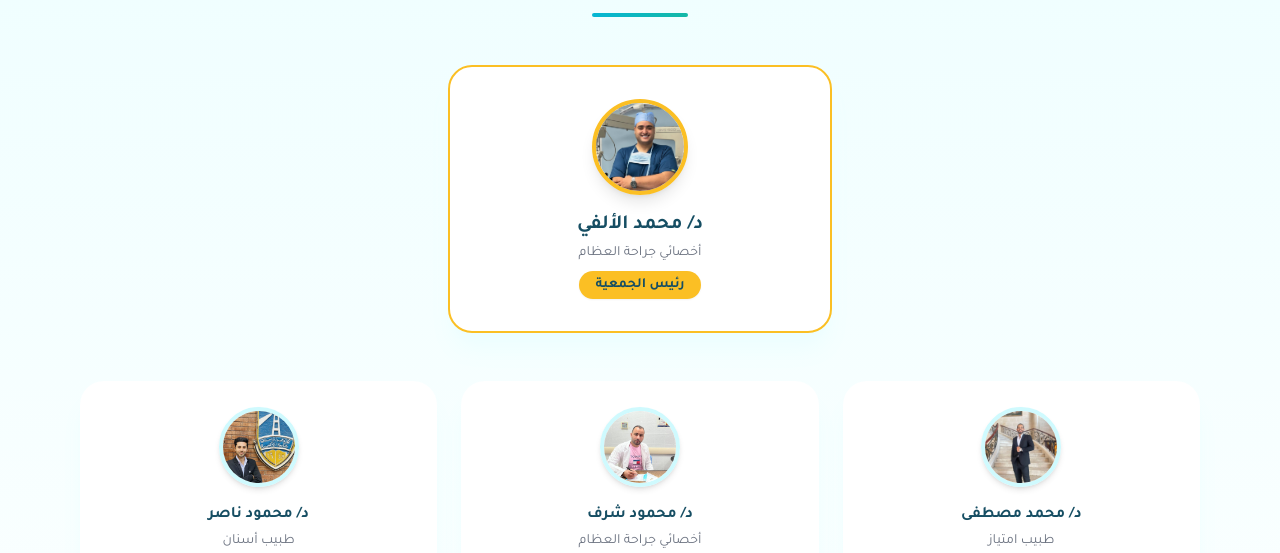
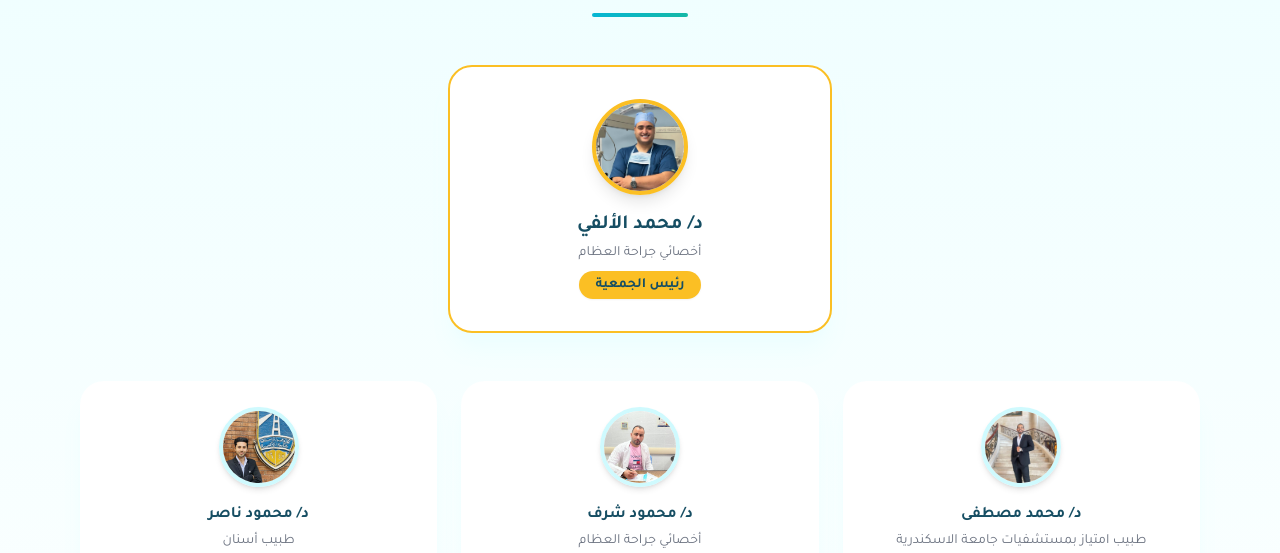
Before and after one commit to drmuhammed204-coder/SLS, a website: page board.html in a window 1280 px wide. Shown: the part 247-800 px from the top of the page. Drawn offline with Linux system fonts and the light colour scheme.

Commit message:
board.html

```diff
--- a/board.html
+++ b/board.html
@@ -76,7 +76,7 @@
     <div class="board-card bg-white rounded-3xl p-6 text-center shadow-xl shadow-sls-cyan-50 border-2 border-transparent page-transition">
         <img src="images/mohamed.webp" alt="د/محمد مصطفى" class="w-20 h-20 mx-auto mb-4 rounded-full object-cover shadow-md border-4 border-sls-cyan-100">
         <h4 class="font-bold text-sls-cyan-900 mb-1">د/ محمد مصطفى</h4>
-        <p class="text-gray-500 text-sm mb-2">طبيب امتياز</p>
+        <p class="text-gray-500 text-sm mb-2">طبيب امتياز بمستشفيات جامعة الاسكندرية</p>
         <span class="inline-block bg-sls-cyan-100 text-sls-cyan-700 text-sm px-3 py-1 rounded-full">نائب الرئيس</span>
     </div>
 
```
